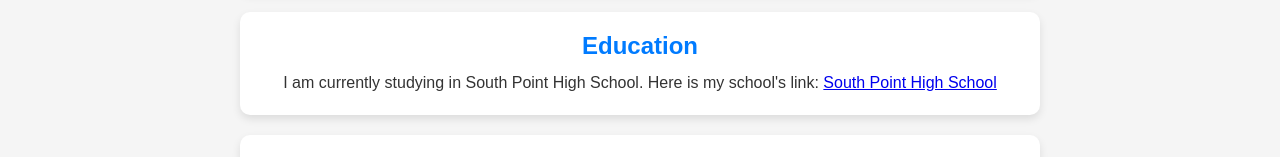
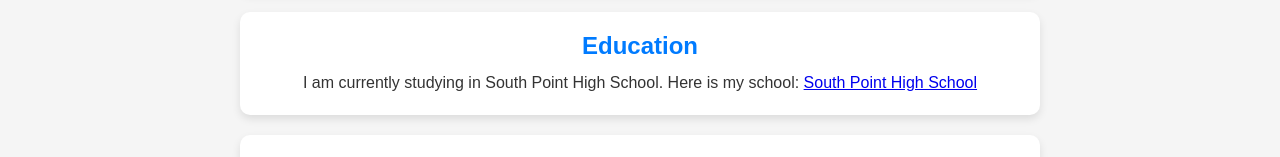
Before and after one commit to edit-bossz/My-First-Website, a plain HTML site: page index.html in a window 1280 px wide. Shown: the part 754-911 px from the top of the page. Drawn offline with Linux system fonts and the light colour scheme.

Commit message:
Auto commit

```diff
--- a/index.html
+++ b/index.html
@@ -30,7 +30,7 @@
         </div>
         <div class="section">
             <h2>Education</h2>
-            <p>I am currently studying in South Point High School. Here is my school's link: <a href="https://southpoint.ac.in/" class="school-link" target="_blank">South Point High School</a></p>
+            <p>I am currently studying in South Point High School. Here is my school: <a href="https://southpoint.ac.in/" class="school-link" target="_blank">South Point High School</a></p>
         </div>
         <div class="section link-section">
             <h3>Links</h3><br><hr><br>
```
